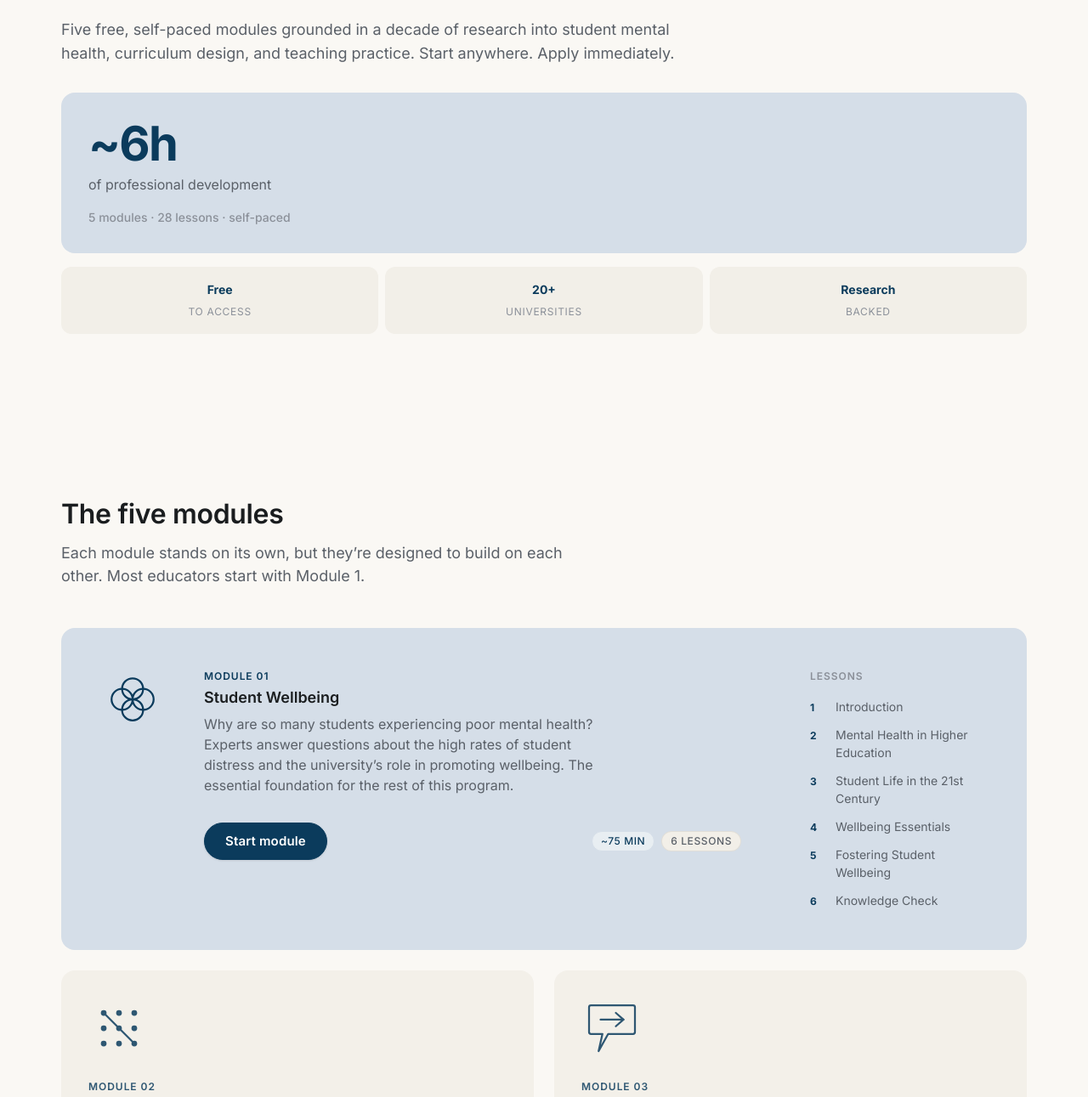
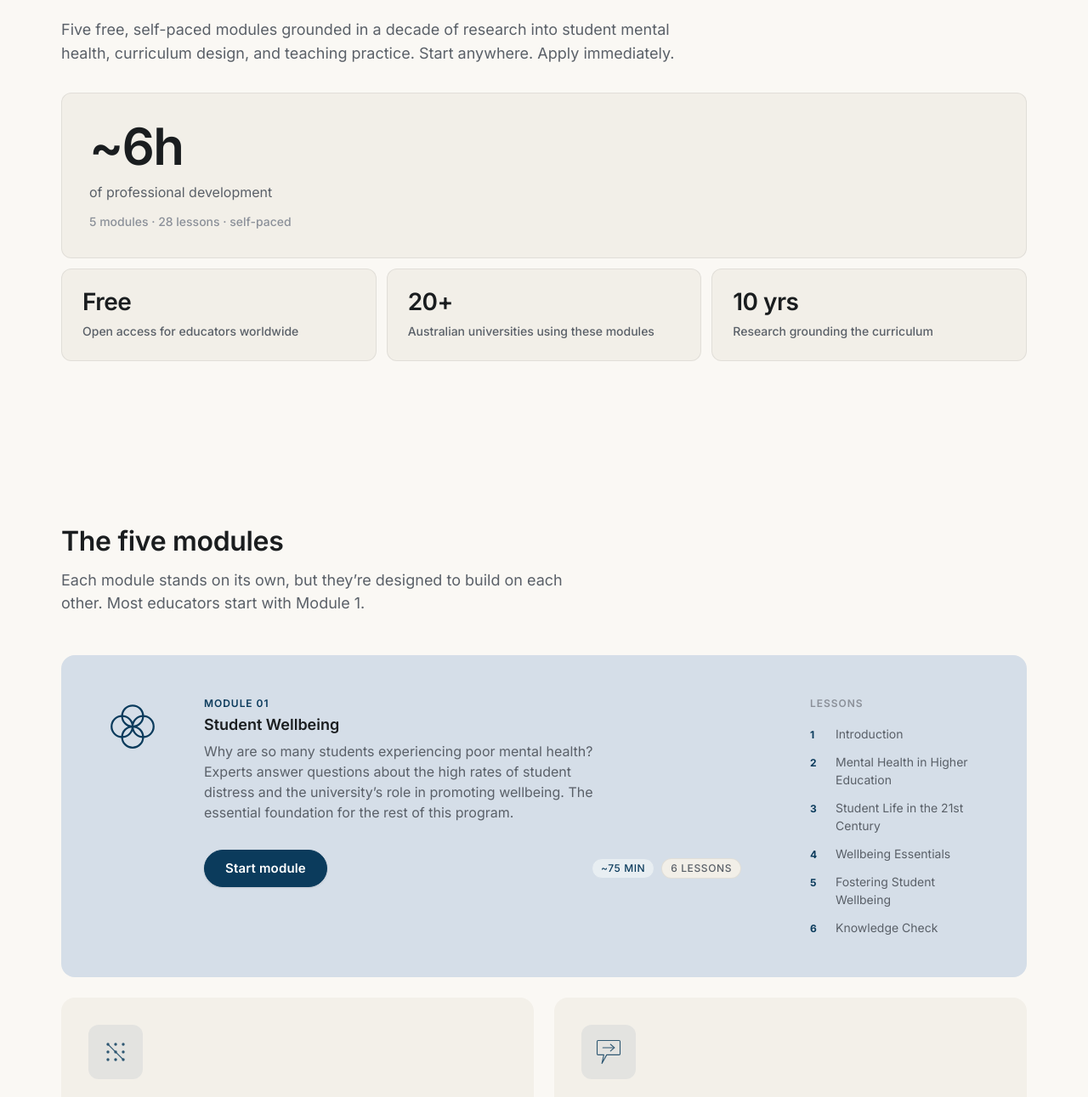
Before and after one commit to plentygoodstudio/uni-student-wellbeing-concept, a plain HTML site: page learning.html in a window 1280 px wide. Shown: the part 290-1581 px from the top of the page at 85% size. Drawn offline with Linux system fonts and the light colour scheme.

Commit message:
Patch: learning hero stats + module 02-05 symbol containers
- Hero stats unified on warm bg-soft surface; hierarchy comes from size and proportion, not colour. Dominant ~6h block at 32px padding, three supporting items at 24px.
- Stat copy reworked: 'Free / Open access for educators worldwide', '20+ / Australian universities using these modules', '10 yrs / Research grounding the curriculum'. Number is ink (not primary), label is text-meta non-uppercase ink-muted, 12px gap.
- Modules 02-05 SVGs wrapped in 64x64 .module-card-icon container with rgba(11,59,92,0.08) tinted square, 12px radius, 36x36 inner SVG, matching Module 01 treatment at smaller scale.
- README updated to flag the new stat figures as placeholders.

Co-Authored-By: Claude Opus 4.7 (1M context) <noreply@anthropic.com>

```diff
--- a/learning.html
+++ b/learning.html
@@ -57,15 +57,15 @@
           <div class="hero-stat-trio">
             <div class="hero-stat-trio-item">
               <span class="hero-stat-trio-value">Free</span>
-              <span class="hero-stat-trio-label">To access</span>
+              <span class="hero-stat-trio-label">Open access for educators worldwide</span>
             </div>
             <div class="hero-stat-trio-item">
               <span class="hero-stat-trio-value">20+</span>
-              <span class="hero-stat-trio-label">Universities</span>
+              <span class="hero-stat-trio-label">Australian universities using these modules</span>
             </div>
             <div class="hero-stat-trio-item">
-              <span class="hero-stat-trio-value">Research</span>
-              <span class="hero-stat-trio-label">Backed</span>
+              <span class="hero-stat-trio-value">10 yrs</span>
+              <span class="hero-stat-trio-label">Research grounding the curriculum</span>
             </div>
           </div>
         </div>
@@ -123,7 +123,8 @@
 
         <!-- Module 2 -->
         <article class="module-card module-card--2" aria-labelledby="m2-title" style="opacity:0.85;">
-          <svg class="module-card-symbol" viewBox="0 0 64 64" fill="none" aria-hidden="true">
+          <div class="module-card-icon" aria-hidden="true">
+            <svg viewBox="0 0 64 64" fill="none">
               <circle cx="16" cy="16" r="3" fill="currentColor"/>
               <circle cx="32" cy="16" r="3" fill="currentColor"/>
               <circle cx="48" cy="16" r="3" fill="currentColor"/>
@@ -135,6 +136,7 @@
               <circle cx="48" cy="48" r="3" fill="currentColor"/>
               <path d="M16 16 L48 48" stroke="currentColor" stroke-width="2" stroke-linecap="round"/>
             </svg>
+          </div>
           <span class="module-card-number">Module 02</span>
           <h3 id="m2-title" class="module-card-title">Curriculum Design</h3>
           <p class="module-card-desc">Good practice principles and discipline-based case studies of curriculum design to enhance student wellbeing. Redesign frameworks and worked examples from real courses.</p>
@@ -157,11 +159,13 @@
 
         <!-- Module 3 -->
         <article class="module-card module-card--3" aria-labelledby="m3-title" style="opacity:0.85;">
-          <svg class="module-card-symbol" viewBox="0 0 64 64" fill="none" stroke="currentColor" stroke-width="2" stroke-linecap="round" stroke-linejoin="round" aria-hidden="true">
+          <div class="module-card-icon" aria-hidden="true">
+            <svg viewBox="0 0 64 64" fill="none" stroke="currentColor" stroke-width="2" stroke-linecap="round" stroke-linejoin="round">
               <path d="M8 10 Q8 8 10 8 H54 Q56 8 56 10 V36 Q56 38 54 38 H28 L18 56 L22 38 H10 Q8 38 8 36 V10 Z"/>
               <path d="M20 23 H44"/>
               <path d="M36 16 L44 23 L36 30"/>
             </svg>
+          </div>
           <span class="module-card-number">Module 03</span>
           <h3 id="m3-title" class="module-card-title">Teaching Strategies</h3>
           <p class="module-card-desc">Evidence-based strategies to promote student engagement and scaffold competence across teaching contexts, including PhD supervision and large-cohort delivery.</p>
@@ -184,11 +188,13 @@
 
         <!-- Module 4 -->
         <article class="module-card module-card--4" aria-labelledby="m4-title" style="opacity:0.85;">
-          <svg class="module-card-symbol" viewBox="0 0 64 64" fill="none" stroke="currentColor" stroke-width="2" stroke-linecap="round" stroke-linejoin="round" aria-hidden="true">
+          <div class="module-card-icon" aria-hidden="true">
+            <svg viewBox="0 0 64 64" fill="none" stroke="currentColor" stroke-width="2" stroke-linecap="round" stroke-linejoin="round">
               <circle cx="24" cy="32" r="16"/>
               <circle cx="40" cy="32" r="16"/>
               <circle cx="32" cy="32" r="3.5" fill="currentColor" stroke="none"/>
             </svg>
+          </div>
           <span class="module-card-number">Module 04</span>
           <h3 id="m4-title" class="module-card-title">Difficult Conversations</h3>
           <p class="module-card-desc">Insights and strategies from counsellors, academics, and students for managing difficult conversations about mental health and student behaviour. Knowing what to say, and when.</p>
@@ -210,12 +216,14 @@
 
         <!-- Module 5 -->
         <article class="module-card module-card--5" aria-labelledby="m5-title" style="opacity:0.85;">
-          <svg class="module-card-symbol" viewBox="0 0 64 64" fill="none" stroke="currentColor" stroke-width="2" stroke-linecap="round" stroke-linejoin="round" aria-hidden="true">
+          <div class="module-card-icon" aria-hidden="true">
+            <svg viewBox="0 0 64 64" fill="none" stroke="currentColor" stroke-width="2" stroke-linecap="round" stroke-linejoin="round">
               <rect x="10" y="10" width="44" height="44" rx="10"/>
               <line x1="32" y1="18" x2="32" y2="46"/>
               <line x1="18" y1="32" x2="46" y2="32"/>
               <circle cx="32" cy="32" r="3.5" fill="currentColor" stroke="none"/>
             </svg>
+          </div>
           <span class="module-card-number">Module 05</span>
           <h3 id="m5-title" class="module-card-title">Your Wellbeing</h3>
           <p class="module-card-desc">Evidence-based resources for managing job demands and maintaining your own wellbeing as an educator. Includes an FAQ with an academic work coach and practical tools.</p>
--- a/styles/components.css
+++ b/styles/components.css
@@ -584,6 +584,28 @@ a.card:hover,
   transition: transform 300ms var(--ease-out);
 }
 
+.module-card-icon {
+  width: 64px;
+  height: 64px;
+  background-color: rgba(11, 59, 92, 0.08);
+  border-radius: 12px;
+  display: flex;
+  align-items: center;
+  justify-content: center;
+  flex-shrink: 0;
+  color: var(--color-primary);
+  transition: transform 300ms var(--ease-out);
+}
+
+.module-card-icon svg {
+  width: 36px;
+  height: 36px;
+}
+
+.module-card:hover .module-card-icon {
+  transform: scale(1.05);
+}
+
 a.module-card:hover .module-card-symbol,
 .module-card:hover .module-card-symbol,
 .symbol-tile:hover svg {
@@ -2597,35 +2619,35 @@ a.related-card:hover {
 .hero-stat-layout {
   display: flex;
   flex-direction: column;
-  gap: var(--stack-sm);
+  gap: 12px;
   width: 100%;
 }
 
 .hero-stat-hero-block {
-  background-color: var(--color-primary-container);
-  border-radius: var(--radius-xl);
-  padding: var(--card-p-default);
-  flex: 1;
+  background-color: var(--color-bg-soft);
+  border: 1px solid var(--color-rule);
+  border-radius: 12px;
+  padding: 32px;
 }
 
 .hero-stat-big {
   display: block;
-  font-size: clamp(2.5rem, 5vw, 3.5rem);
-  font-weight: 700;
-  color: var(--color-primary);
+  font-size: clamp(2.75rem, 5vw, 3.75rem);
+  font-weight: 600;
+  color: var(--color-ink);
   letter-spacing: -0.03em;
   line-height: 1;
-  margin-bottom: var(--stack-xs);
+  margin-bottom: 12px;
 }
 
 .hero-stat-hero-label {
   font-size: var(--text-body);
   color: var(--color-ink-muted);
-  margin-bottom: var(--stack-sm);
+  margin-bottom: 12px;
 }
 
 .hero-stat-sub-label {
-  font-size: var(--text-label);
+  font-size: var(--text-meta);
   font-weight: 500;
   color: var(--color-ink-soft);
 }
@@ -2633,29 +2655,40 @@ a.related-card:hover {
 .hero-stat-trio {
   display: grid;
   grid-template-columns: repeat(3, 1fr);
-  gap: var(--stack-xs);
+  gap: 12px;
 }
 
 .hero-stat-trio-item {
   background-color: var(--color-bg-soft);
-  border-radius: var(--radius-lg);
-  padding: var(--stack-sm) var(--card-p-compact);
-  text-align: center;
+  border: 1px solid var(--color-rule);
+  border-radius: 12px;
+  padding: 24px;
+  display: flex;
+  flex-direction: column;
+  gap: 12px;
+  text-align: left;
 }
 
 .hero-stat-trio-value {
   display: block;
-  font-size: var(--text-label);
-  font-weight: 700;
-  color: var(--color-primary);
-  margin-bottom: 2px;
+  font-size: 1.75rem;          /* 28px */
+  font-weight: 600;
+  color: var(--color-ink);
+  letter-spacing: -0.02em;
+  line-height: 1;
 }
 
 .hero-stat-trio-label {
-  font-size: var(--text-overline);
-  color: var(--color-ink-soft);
-  text-transform: uppercase;
-  letter-spacing: 0.06em;
+  font-size: var(--text-meta);    /* 14px */
+  font-weight: 500;
+  color: var(--color-ink-muted);
+  text-transform: none;
+  letter-spacing: 0;
+  line-height: 1.35;
+  display: -webkit-box;
+  -webkit-line-clamp: 2;
+  -webkit-box-orient: vertical;
+  overflow: hidden;
 }
 
 
```
Also changed, not shown: 1 other file. Lines whose indentation alone changed are shown as unchanged.
